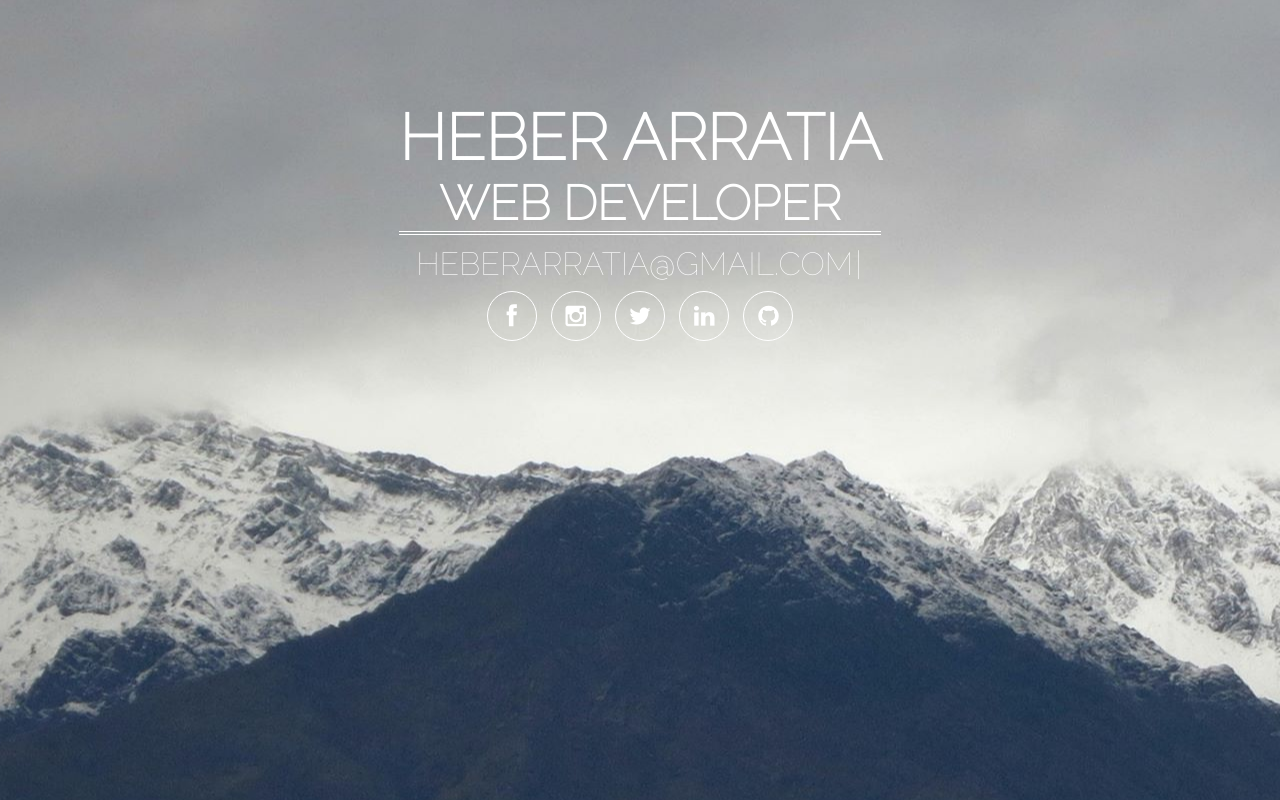
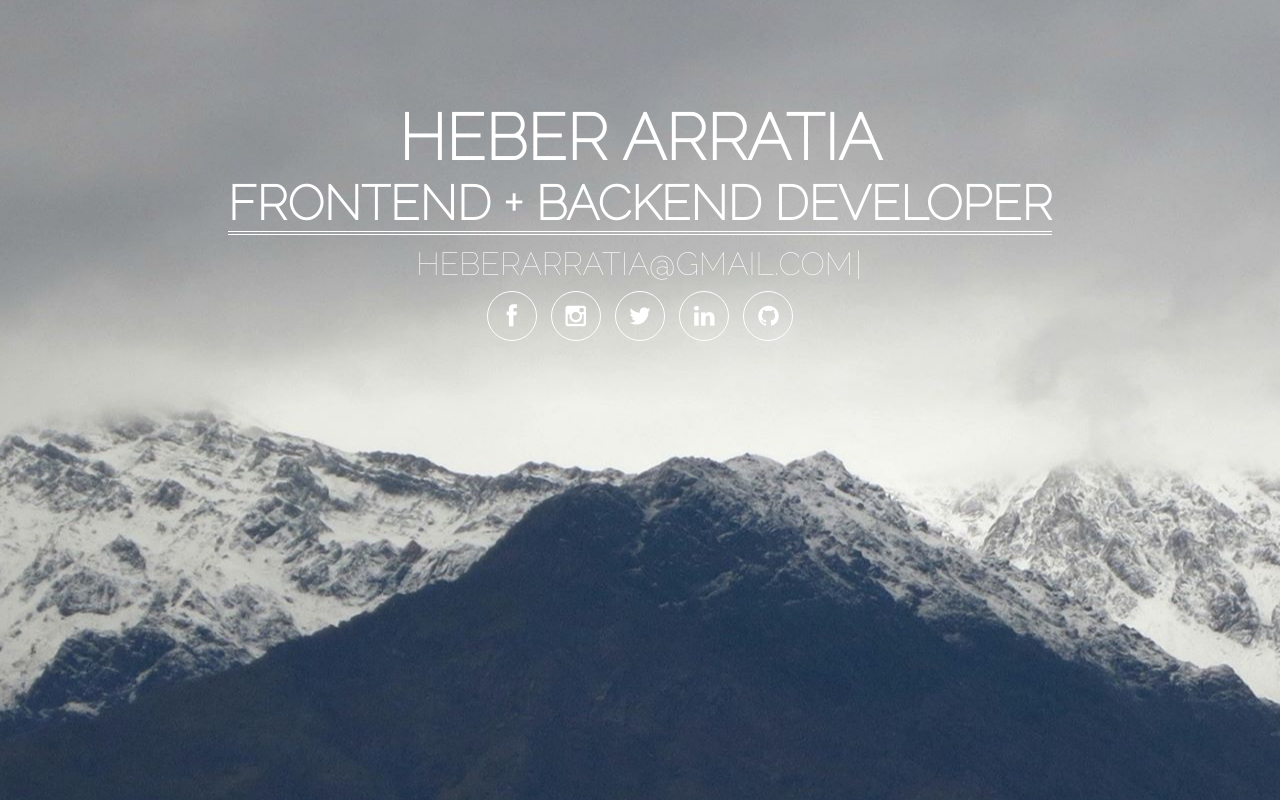
Before and after one commit to HeberArratia/heberarratia.github.com, a plain HTML site: page index.html in a window 1280 px wide. Drawn offline with Linux system fonts and the light colour scheme.

Commit message:
Update index.html

```diff
--- a/index.html
+++ b/index.html
@@ -18,7 +18,7 @@
 	<div id="contenedor" class="animated flipInX">
 		<div id="maincontent">
 			<h1>HEBER ARRATIA</h1>
-			<h2>WEB DEVELOPER</h2>
+			<h2>FRONTEND + BACKEND DEVELOPER</h2>
 
 		</div>
 		<p class="typist" id="mail"></p>
```
